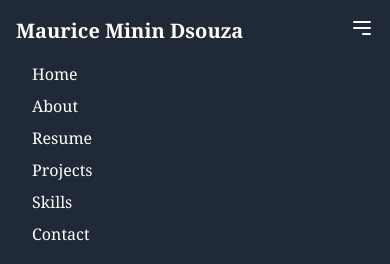
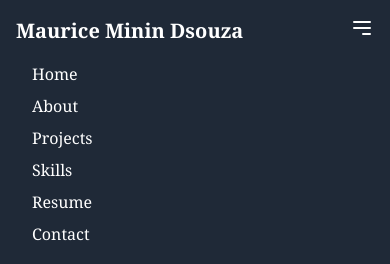
Before and after one commit to MAURICEDS0UZA/new_portfolio, a React (Vite) app in the folder portfolio/: page / in a window 390 px wide. Both pictures are taken after a click on the button 362 px from the left and 28 px from the top of the page. Shown: the top 264 px of the page. Built offline with nearby package versions, Linux system fonts and the light colour scheme.

Commit message:
Add:Link to resume component in Header.

```diff
--- a/portfolio/src/Components/Header.jsx
+++ b/portfolio/src/Components/Header.jsx
@@ -47,14 +47,14 @@ const Header = () => {
             <Link to="/about" onClick={toggleMenu}>
               About
             </Link>
-            <Link to="/resume" onClick={toggleMenu}>
-              Resume
-            </Link>
             <Link to="/projects" onClick={toggleMenu}>
               Projects
             </Link>
             <Link to="/skills" onClick={toggleMenu}>
               Skills
+            </Link>
+            <Link to="/resume" onClick={toggleMenu}>
+              Resume
             </Link>
             <Link to="/contact" onClick={toggleMenu}>
               Contact
```
